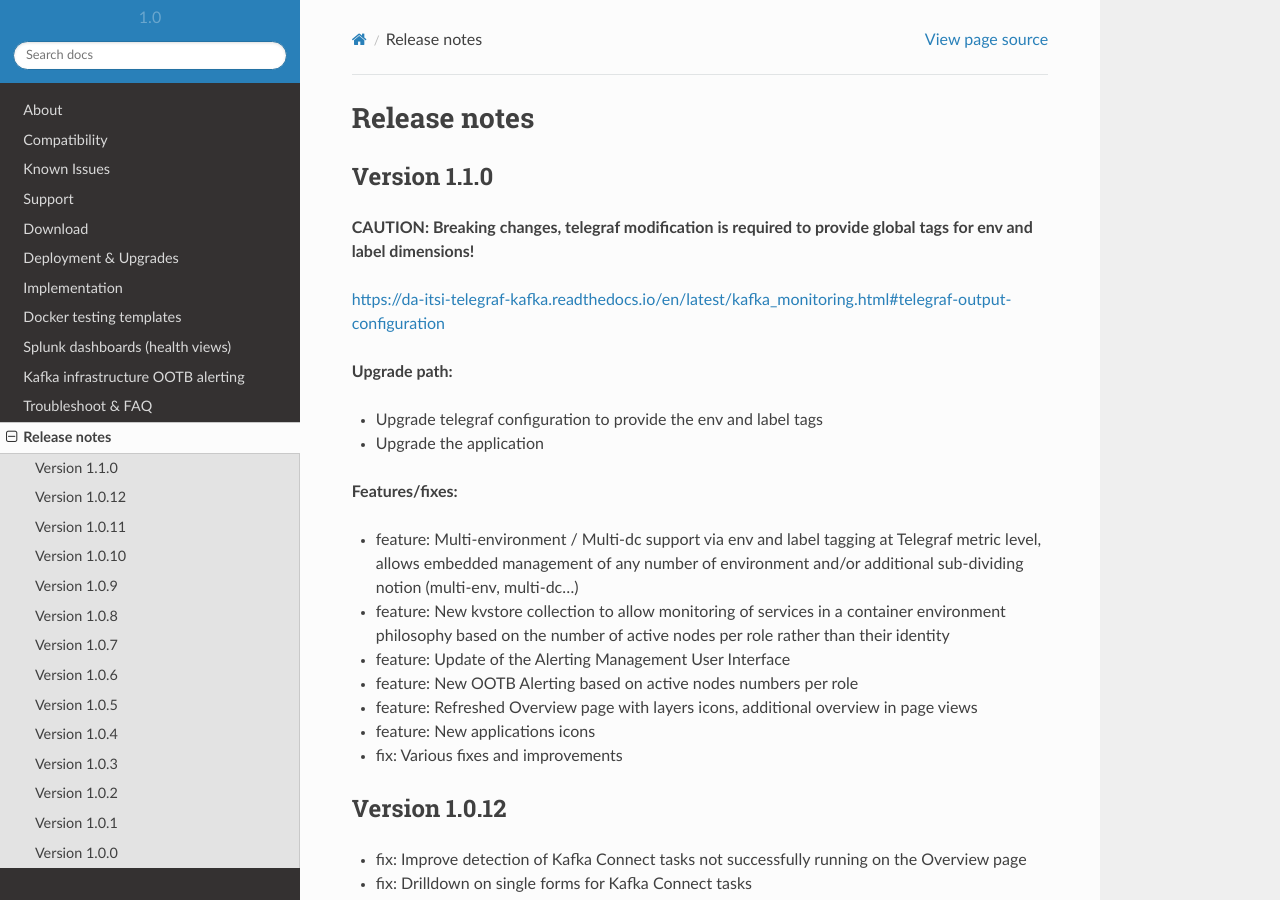
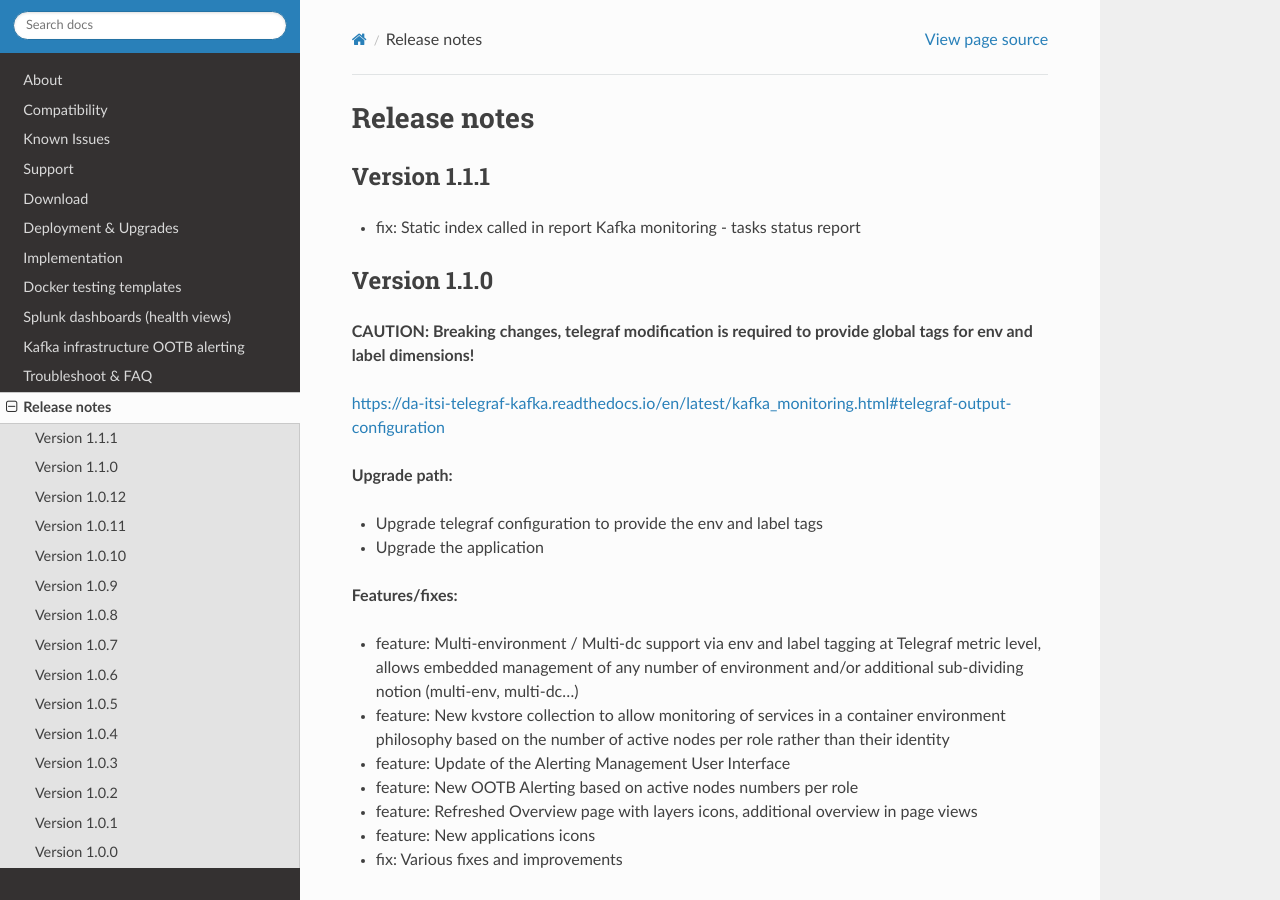
Before and after one commit to guilhemmarchand/telegraf-kafka, a Sphinx documentation site: the page built from docs/releasenotes.rst, in a window 1280 px wide and 900 px high. Built offline with Sphinx 7.4.7 and the Read the Docs theme 2.0.0, drawn with Linux system fonts in a browser that asks for light colours.

Commit message:
Version 1.1.1

```diff
--- a/docs/releasenotes.rst
+++ b/docs/releasenotes.rst
@@ -1,5 +1,10 @@
 Release notes
 #############
+
+Version 1.1.1
+=============
+
+- fix: Static index called in report Kafka monitoring - tasks status report
 
 Version 1.1.0
 =============
```
Also changed, not shown: 4 other files.
